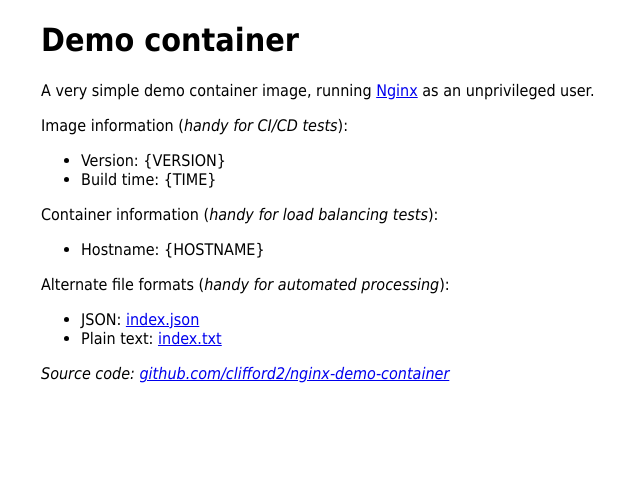
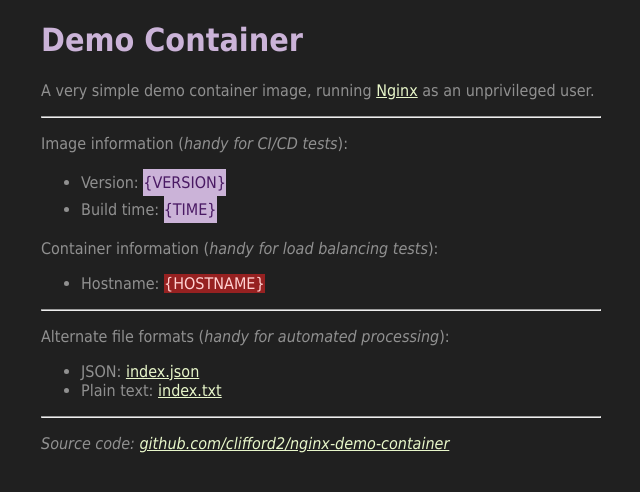
Before and after one commit to clifford2/nginx-demo-container, a plain HTML site: page index.html in a window 1280 px wide. Shown: the whole page, without its empty margins (319-959 px from the left). Drawn offline with Linux system fonts and the light colour scheme.

Commit message:
Highlight image version & container hostname

```diff
--- a/index.html
+++ b/index.html
@@ -3,26 +3,65 @@
 <head>
 <title>Demo</title>
 <style>
-    body { width: 35em; margin: 0 auto; font-family: Tahoma, Verdana, Arial, sans-serif; }
+body {
+	width: 35em;
+	margin: 0 auto;
+	font-family: Tahoma, Verdana, Arial, sans-serif;
+	background: #202020;
+}
+#content {
+	color: rgba(255, 255, 255, 0.5);
+}
+#content a {
+  color: #e8f7ca;
+  background: transparent;
+}
+#content a:hover {
+	color: #8bb040;
+	background: #e8f7ca;
+}
+#content .ttl {
+	color: #cbb3d8;
+}
+.highlight1 {
+	display: inline-block;
+	padding: .25em 0;
+	background: #cbb3d8;
+	color: #4a1a64;
+}
+.highlight2 {
+	background: #962121;
+	color: #ffd1d1;
+}
+hr .bob {
+  border: 1px;
+  height: 1px;
+  background-image: linear-gradient (to right, rgba(0, 0, 0, 0), rgba(255, 255, 255, 1), rgba(0, 0, 0, 0));
+}
 </style>
 </head>
 <body>
-<h1>Demo container</h1>
+<div id="content">
+<h1 class="ttl">Demo Container</h1>
 <p>A very simple demo container image, running <a href="https://nginx.org/">Nginx</a> as an unprivileged user.</p>
+<hr>
 <p>Image information (<em>handy for CI/CD tests</em>):</p>
 <ul>
-<li>Version: {VERSION}</li>
-<li>Build time: {TIME}</li>
+<li>Version: <span class="highlight1">{VERSION}</span></li>
+<li>Build time: <span class="highlight1">{TIME}</span></li>
 </ul>
 <p>Container information (<em>handy for load balancing tests</em>):</p>
 <ul>
-<li>Hostname: {HOSTNAME}</li>
+<li>Hostname: <span class="highlight2">{HOSTNAME}</span></li>
 </ul>
+<hr>
 <p>Alternate file formats (<em>handy for automated processing</em>):</p>
 <ul>
 <li>JSON: <a href="index.json">index.json</a></li>
 <li>Plain text: <a href="index.txt">index.txt</a></li>
 </ul>
+<hr>
 <p><em>Source code: <a href="https://github.com/clifford2/nginx-demo-container">github.com/clifford2/nginx-demo-container</a></em></p>
+</div>
 </body>
 </html>
```
Also changed, not shown: 3 other files.
